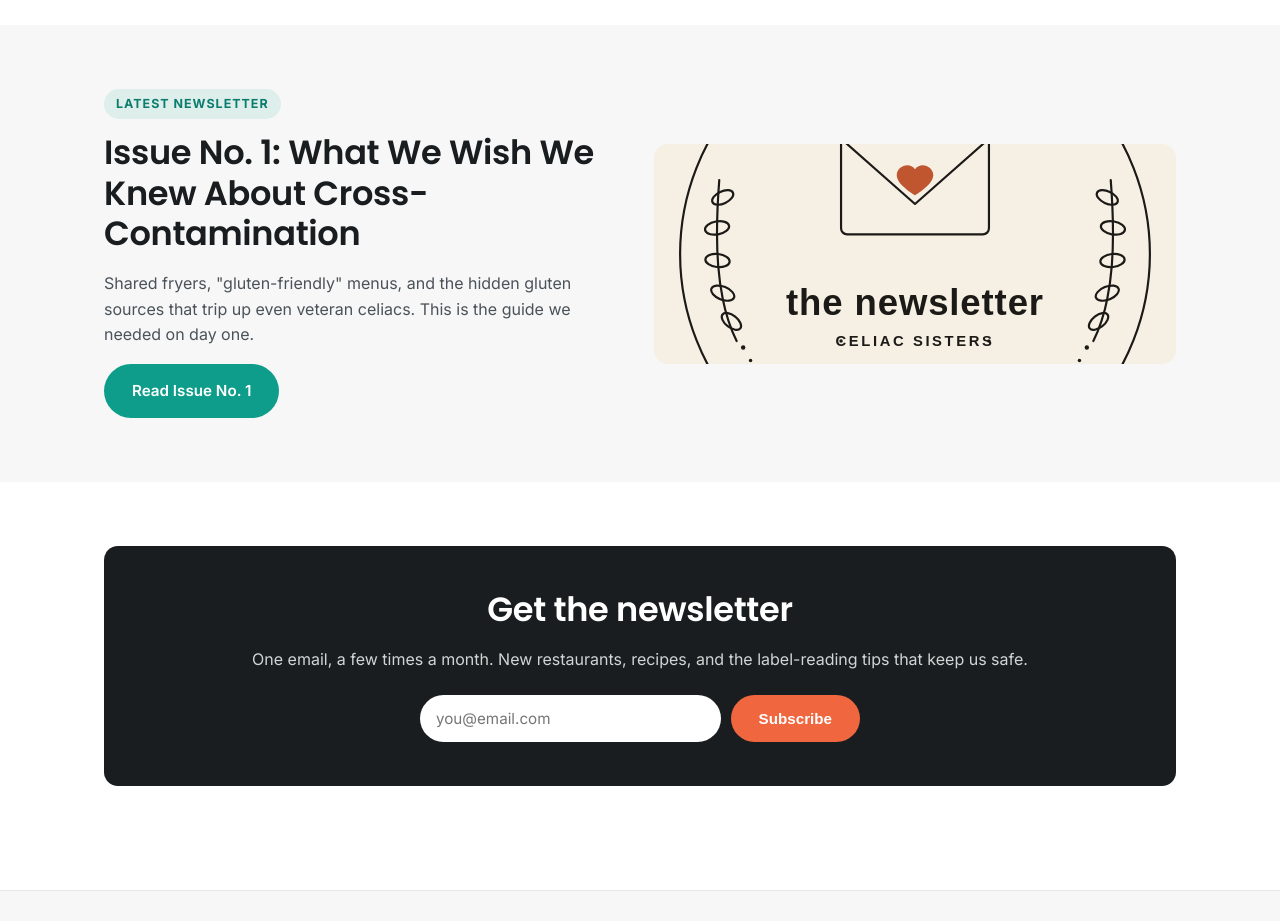
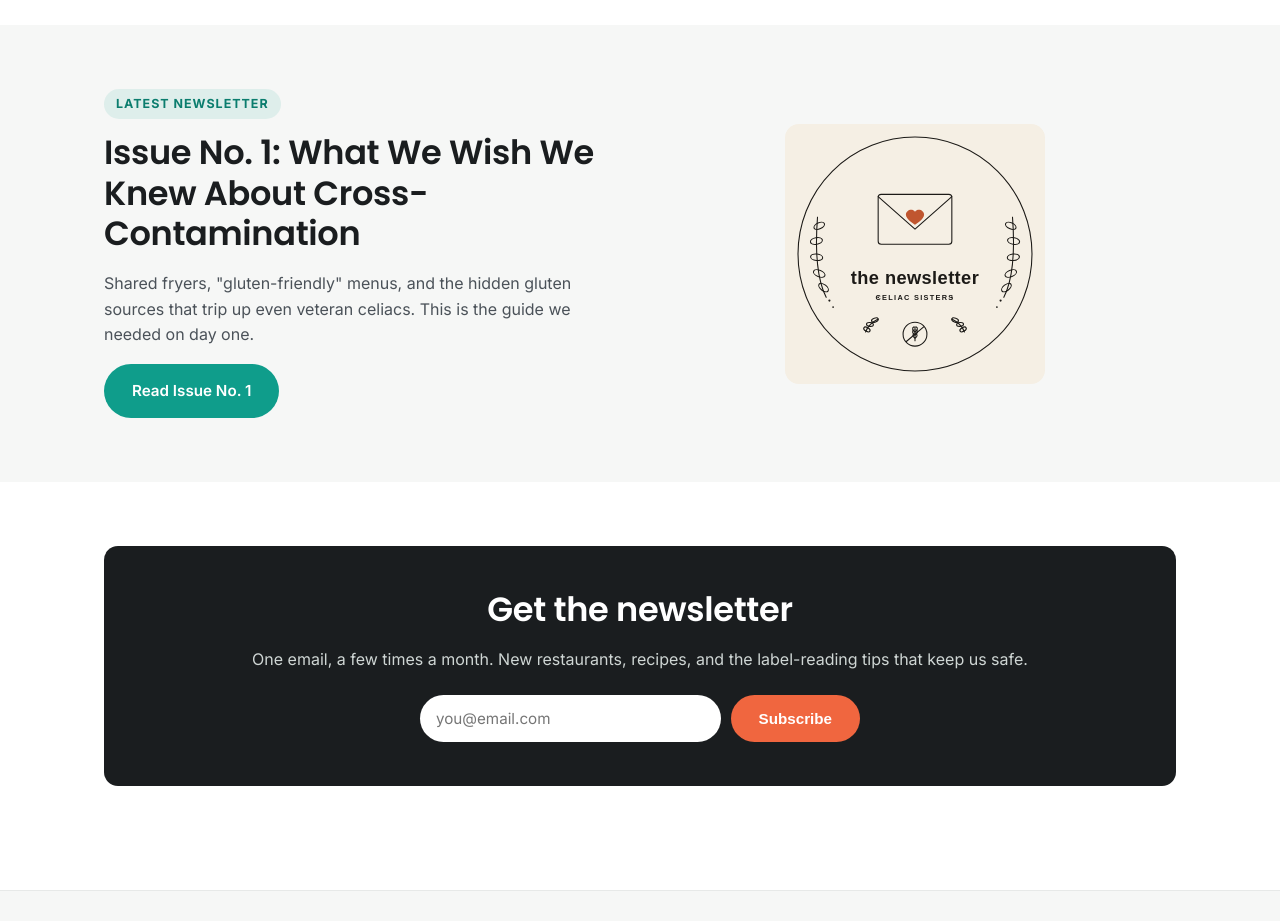
Before and after one commit to cary-del/netlify.com, an Eleventy site: page src/index.njk in a window 1280 px wide. Shown: the part 1480-2401 px from the top of the page. Built offline with nearby package versions, Linux system fonts and the light colour scheme; Eleventy itself is replaced by a stand-in of ours; files that its build step writes are made by us from their sources.

Commit message:
Add files via upload

```diff
--- a/src/index.njk
+++ b/src/index.njk
@@ -85,7 +85,7 @@ description: "Morgan and Allie, two sisters with celiac disease, share celiac-sa
         <a href="{{ latestIssue.url }}" class="btn btn-primary">Read Issue No. {{ latestIssue.data.issue_number }}</a>
       </div>
       {% if latestIssue.data.cover_image %}
-      <img src="{{ latestIssue.data.cover_image }}" alt="{{ latestIssue.data.title }}" style="border-radius:14px; width:100%; height:220px; object-fit:cover;">
+      <img src="{{ latestIssue.data.cover_image }}" alt="{{ latestIssue.data.title }}" style="border-radius:14px; width:100%; max-width:260px; height:auto; margin:0 auto; display:block;">
       {% else %}
       <div class="photo-placeholder" style="min-height:220px;">
         <svg viewBox="0 0 24 24" fill="none" stroke="currentColor" stroke-width="1.6"><path d="M4 4h16v16H4z"/><path d="M4 8h16"/><path d="M8 4v4"/></svg>
```
